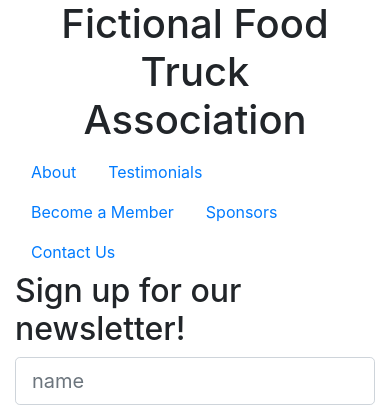
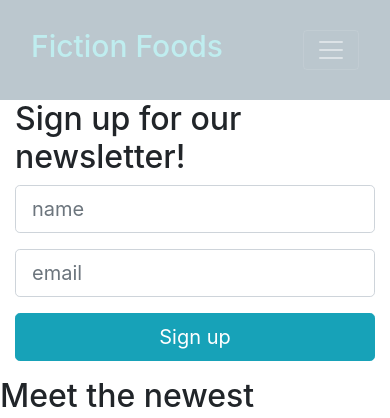
Before and after one commit to BritishPandaChick/30sites-mobile-events, a website: page index.html in a window 390 px wide. Shown: the top 418 px of the page. Drawn offline with nearby package versions, Linux system fonts and the light colour scheme.

Commit message:
Update stylesheet links. Add package.json. Start adding sty les for mobile header. Add bootstrap classes for header navigation

```diff
--- a/index.html
+++ b/index.html
@@ -3,38 +3,36 @@
   <head>
     <meta charset="utf-8">
     <meta name="viewport" content="width=device-width, initial-scale=1, shrink-to-fit=no">
-    <title>Fictional Food Truck Association</title>
+    <title>Fiction Foods Association</title>
     <!-- Stylesheets -->
-    <link rel="stylesheet" href="stylesheets/style.css" type="text/css" media="screen and (min-width: 1025px)">
-    <link rel="stylesheet" href="stylesheets/tablet.css" type="text/css" media="screen and (min-width: 641px) and (max-width: 1024px)">
-    <link href="stylesheet" href="stylesheets/mobile.css" type="text/css" media="screen and (max-width: 640px)">
+    <link href="stylesheets/style.css" type="text/css" rel="stylesheet" media="screen and (min-width: 1025px)">
+    <link href="stylesheets/tablet.css" type="text/css" rel="stylesheet" media="screen and (min-width: 641px) and (max-width: 1024px)">
+    <link href="stylesheets/mobile.css" type="text/css" rel="stylesheet" media="screen and (max-width: 640px)">
     <!-- Google Fonts -->
     <link href='https://fonts.googleapis.com/css?family=Source+Sans+Pro:400,700' rel='stylesheet' type='text/css'>
     <!-- Bootstrap -->
     <link rel="stylesheet" href="https://stackpath.bootstrapcdn.com/bootstrap/4.5.0/css/bootstrap.min.css" integrity="sha384-9aIt2nRpC12Uk9gS9baDl411NQApFmC26EwAOH8WgZl5MYYxFfc+NcPb1dKGj7Sk" crossorigin="anonymous">
     <!-- Font Awesome -->
-    <link rel="stylesheet" href="https://use.fontawesome.com/releases/v5.0.8/css/all.css" integrity="sha384-3AB7yXWz4OeoZcPbieVW64vVXEwADiYyAEhwilzWsLw+9FgqpyjjStpPnpBO8o8S" crossorigin="anonymous">
+    <link href="font-awesome/css/all.css" type="text/css" rel="stylesheet">
   </head>
   <body>
     <header>
       <div class="container-fluid">
-        <div class="col-sm-12 col-md-12 col-lg-12">
-          <h1 class="text-center">Fictional Food Truck Association</h1>
-        </div>
-
-        <div class="row">
-          <div class="col-sm-12 col-md-12 col-lg-12">
-            <nav>
-              <ul class="nav">
+          <nav class="navbar navbar-expand-lg navbar-dark">
+            <h1>Fiction Foods</h1>
+            <button class="navbar-toggler" type="button" data-toggle="collapse" data-target="#navbarNav" aria-controls="navbarNav" aria-expanded="false" aria-label="Toggle navigation">
+              <span class="navbar-toggler-icon"></span>
+            </button>
+            <div class="collapse navbar-collapse" id="navbarNav">
+              <ul class="nav navbar-nav">
                 <li class="nav-item"><a href="#" class="nav-link">About</a></li>
                 <li class="nav-item"><a href="#" class="nav-link">Testimonials</a></li>
                 <li class="nav-item"><a href="#" class="nav-link">Become a Member</a></li>
                 <li class="nav-item"><a href="#" class="nav-link">Sponsors</a></li>
                 <li class="nav-item"><a href="#" class="nav-link">Contact Us</a></li>
               </ul>
-            </nav>
-          </div>
-        </div>
+            </div>
+          </nav>
       </div>
     </header>
 
--- a/sass/mobile.scss
+++ b/sass/mobile.scss
@@ -1,12 +1,32 @@
 /* Variables */
 $base-font: "Source Sans Pro", sans-serif;
-$headline-font: "Times New Roman", serif;
 $base-color: #545C52;
 $background-color: #BBC7CE;
 $headline-color: #BFEDEF;
 
 /* Base Styles */
 body {
+  color: $base-color;
   margin: 0 auto;
-  color $base-color;
+  width: 100%;
+  font-size: 20px;
+  font-family: serif;
 }
+
+/* Header */
+header {
+  width: 100%;
+  background-color: $background-color;
+  padding: 20px 0;
+
+  h1 {
+    color: $headline-color;
+    font-size: 30px;
+  }
+
+  nav {
+    color: $headline-color;
+    font-size: 20px;
+    font-weight: bold;
+  }
+}
--- a/sass/style.scss
+++ b/sass/style.scss
@@ -0,0 +1,3 @@
+h1 {
+    color: red;
+}
```
Also changed, not shown: package.json (added, +19 -0 lines), stylesheets/mobile.css, stylesheets/style.css, 2 other files.
